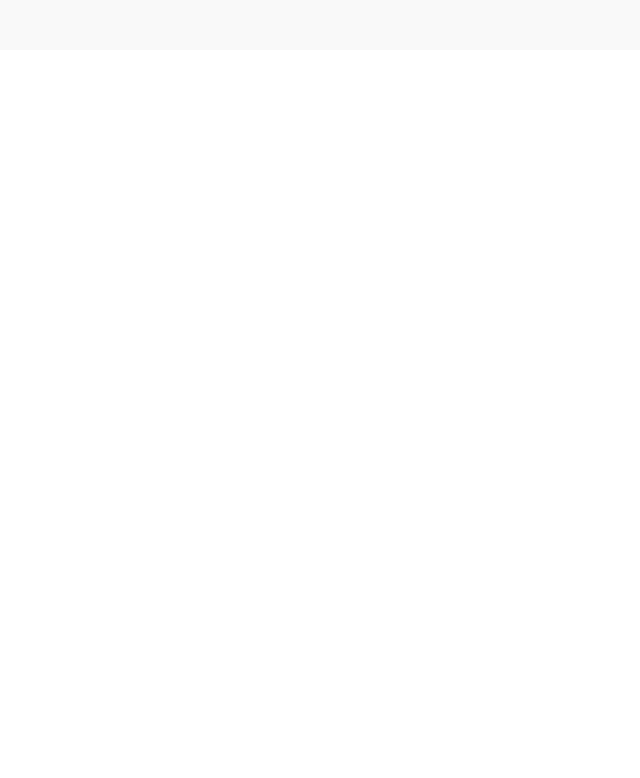
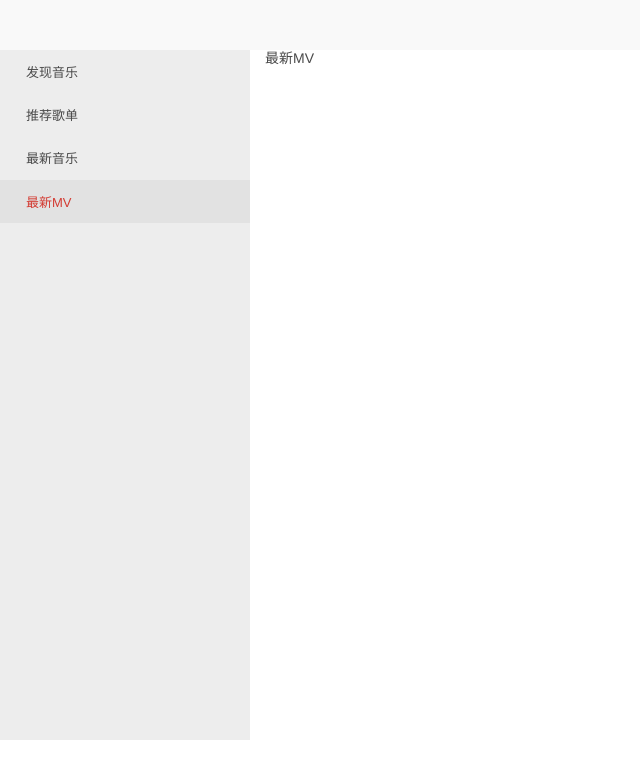
Before and after one commit to Atlanstis/gypsophila-neteasy-music-ts-vue, a Vue app: page /mvs in a window 1280 px wide. Shown: the top 778 px of the page, without its empty margins (0-640 px from the left). Built offline with nearby package versions, Linux system fonts and the light colour scheme; a small style sheet from the web is missing.

Commit message:
feat: 增加侧边栏

```diff
--- a/public/index.html
+++ b/public/index.html
@@ -6,7 +6,7 @@
     <meta name="viewport" content="width=device-width,initial-scale=1.0">
     <link rel="icon" href="<%= BASE_URL %>favicon.ico">
     <title>gypsophila-neteasy-music-ts-vue</title>
-    <link rel="stylesheet" type="text/css" href="//at.alicdn.com/t/font_1438986_lvog1ldzcx.css" />
+    <link rel="stylesheet" type="text/css" href="//at.alicdn.com/t/font_1438986_ui68jesr2h.css" />
   </head>
   <body>
     <noscript>
--- a/src/base/icon.vue
+++ b/src/base/icon.vue
@@ -64,9 +64,6 @@ export default class Icon extends Vue {
     background: var(--round-hover-bgcolor);
   }
 }
-.iconfont {
-  color: var(--header-font-color);
-}
 .icon-component {
   cursor: pointer;
 }
--- a/src/layout/header/components/theme.vue
+++ b/src/layout/header/components/theme.vue
@@ -30,10 +30,6 @@ export default class Theme extends Vue {
   private visible = false;
   private themeMap = themeMap;
 
-  created() {
-    console.log(this.themeMap);
-  }
-
   changeTheme(themeKey: ThemeEnum) {
     changeTheme(themeKey);
   }
@@ -41,6 +37,11 @@ export default class Theme extends Vue {
 </script>
 
 <style lang="scss" scoped>
+.theme {
+  ::v-deep i {
+    color: var(--header-font-color);
+  }
+}
 .themes {
   @include flex-center();
 
--- a/src/layout/index.vue
+++ b/src/layout/index.vue
@@ -1,24 +1,59 @@
 <template>
-  <div class="layout"><LayoutHeader /></div>
+  <div class="layout">
+    <LayoutHeader />
+    <div class="layout-body">
+      <div class="layout-menu"><LayoutMenu /></div>
+      <div class="content" id="page-content">
+        <router-view :class="routerViewCls"></router-view>
+      </div>
+    </div>
+  </div>
 </template>
 
 <script lang="ts">
 import { Component, Vue } from "vue-property-decorator";
 import LayoutHeader from "./header/index.vue";
+import LayoutMenu from "./menu/index.vue";
+import { layoutCenterNames } from "@/router";
 
 @Component({
   name: "layout",
   components: {
-    LayoutHeader
+    LayoutHeader,
+    LayoutMenu
   }
 })
 export default class Layout extends Vue {
-  mounted() {}
+  private get routerViewCls(): string {
+    return layoutCenterNames.find(name => name === this.$route.name)
+      ? "router-view-center"
+      : "";
+  }
 }
 </script>
 
 <style lang="scss" scoped>
 .layout {
   height: 100%;
+  .layout-body {
+    display: flex;
+    height: calc(100% - #{$header-height});
+
+    .layout-menu {
+      height: calc(100% - #{$mini-player-height});
+    }
+
+    .content {
+      flex: 1;
+      overflow-y: auto;
+      min-width: $layout-content-min-width;
+      margin-bottom: $mini-player-height;
+
+      .router-view-center {
+        max-width: $center-content-max-width;
+        margin: auto;
+      }
+    }
+  }
 }
 </style>
--- /dev/null
+++ b/src/layout/menu/index.vue
@@ -0,0 +1,94 @@
+<template>
+  <div class="menu">
+    <div class="menu-wrap">
+      <div
+        class="menu-block"
+        :key="index"
+        v-for="(menu, index) in menusWithPlaylist"
+      >
+        <ul class="menu-list">
+          <router-link
+            v-for="(item, childIndex) in menu.children"
+            :key="childIndex"
+            :to="item.path"
+            active-class="menu-item-active"
+            class="menu-item"
+            tag="li"
+          >
+            <Icon :size="16" :type="item.meta.icon" class="iconfont" />
+            <span class="menu-title">{{ item.meta.title }}</span>
+          </router-link>
+        </ul>
+      </div>
+    </div>
+  </div>
+</template>
+
+<script lang="ts">
+import { Component, Vue } from "vue-property-decorator";
+import { menuRoutes } from "@/router";
+@Component({
+  name: "Menu"
+})
+export default class Menu extends Vue {
+  private menus = [
+    {
+      children: menuRoutes
+    }
+  ];
+  private get menusWithPlaylist() {
+    return this.menus;
+  }
+}
+</script>
+
+<style lang="scss">
+.menu {
+  width: 250px;
+  height: 100%;
+  display: flex;
+  flex-direction: column;
+  background-color: var(--menu-bgcolor);
+
+  .menu-wrap {
+    flex: 1;
+    overflow: hidden;
+    overflow-y: auto;
+
+    .menu-block {
+      margin-bottom: 16px;
+
+      .menu-list {
+        .menu-item {
+          @include text-ellipsis;
+          padding: 12px 18px;
+          cursor: pointer;
+
+          &:hover {
+            background: var(--menu-item-hover-bg);
+          }
+
+          &-active {
+            color: $theme-color;
+            background: var(--menu-item-active-bg);
+
+            i {
+              color: $theme-color;
+            }
+          }
+
+          .iconfont {
+            font-size: $font-size-medium-sm;
+          }
+
+          .menu-title {
+            display: inline-block;
+            font-size: $font-size-medium-sm;
+            margin-left: 8px;
+          }
+        }
+      }
+    }
+  }
+}
+</style>
--- a/src/router/index.ts
+++ b/src/router/index.ts
@@ -3,41 +3,74 @@ import VueRouter from "vue-router";
 
 Vue.use(VueRouter);
 
+enum LayoutCenterNameEnum {
+  discovery = "discovery",
+  playlists = "playlists",
+  songs = "songs",
+  mvs = "mvs"
+}
+
+// 内容需要居中的页面
+export const layoutCenterNames = [
+  LayoutCenterNameEnum.discovery,
+  LayoutCenterNameEnum.playlists,
+  LayoutCenterNameEnum.songs,
+  LayoutCenterNameEnum.mvs
+];
+
 export const menuRoutes = [
-  // {
-  //   path: "/",
-  //   redirect: "/discovery"
-  // },
   {
     path: "/discovery",
-    name: "discovery",
+    name: LayoutCenterNameEnum.discovery,
     component: () =>
-      import(/* webpackChunkName: "discovery" */ "@/views/discovery/index.vue")
+      import(/* webpackChunkName: "discovery" */ "@/views/discovery/index.vue"),
+    meta: {
+      title: "发现音乐",
+      icon: "discover"
+    }
   },
   {
     path: "/playlists",
-    name: "playlists",
+    name: LayoutCenterNameEnum.playlists,
     component: () =>
-      import(/* webpackChunkName: "discovery" */ "@/views/playlists/index.vue")
+      import(/* webpackChunkName: "discovery" */ "@/views/playlists/index.vue"),
+    meta: {
+      title: "推荐歌单",
+      icon: "playlist"
+    }
   },
   {
     path: "/songs",
-    name: "songs",
+    name: LayoutCenterNameEnum.songs,
     component: () =>
-      import(/* webpackChunkName: "discovery" */ "@/views/playlists/index.vue")
+      import(/* webpackChunkName: "discovery" */ "@/views/playlists/index.vue"),
+    meta: {
+      title: "最新音乐",
+      icon: "music"
+    }
   },
   {
     path: "/mvs",
-    name: "mvs",
+    name: LayoutCenterNameEnum.mvs,
     component: () =>
-      import(/* webpackChunkName: "discovery" */ "@/views/mvs/index.vue")
+      import(/* webpackChunkName: "discovery" */ "@/views/mvs/index.vue"),
+    meta: {
+      title: "最新MV",
+      icon: "mv"
+    }
   }
 ];
 
 const router = new VueRouter({
   mode: "history",
   base: process.env.BASE_URL,
-  routes: [...menuRoutes]
+  routes: [
+    {
+      path: "/",
+      redirect: "/discovery"
+    },
+    ...menuRoutes
+  ]
 });
 
 export default router;
```
Also changed, not shown: 1 other file (tests, documents, lock files or other folders).
